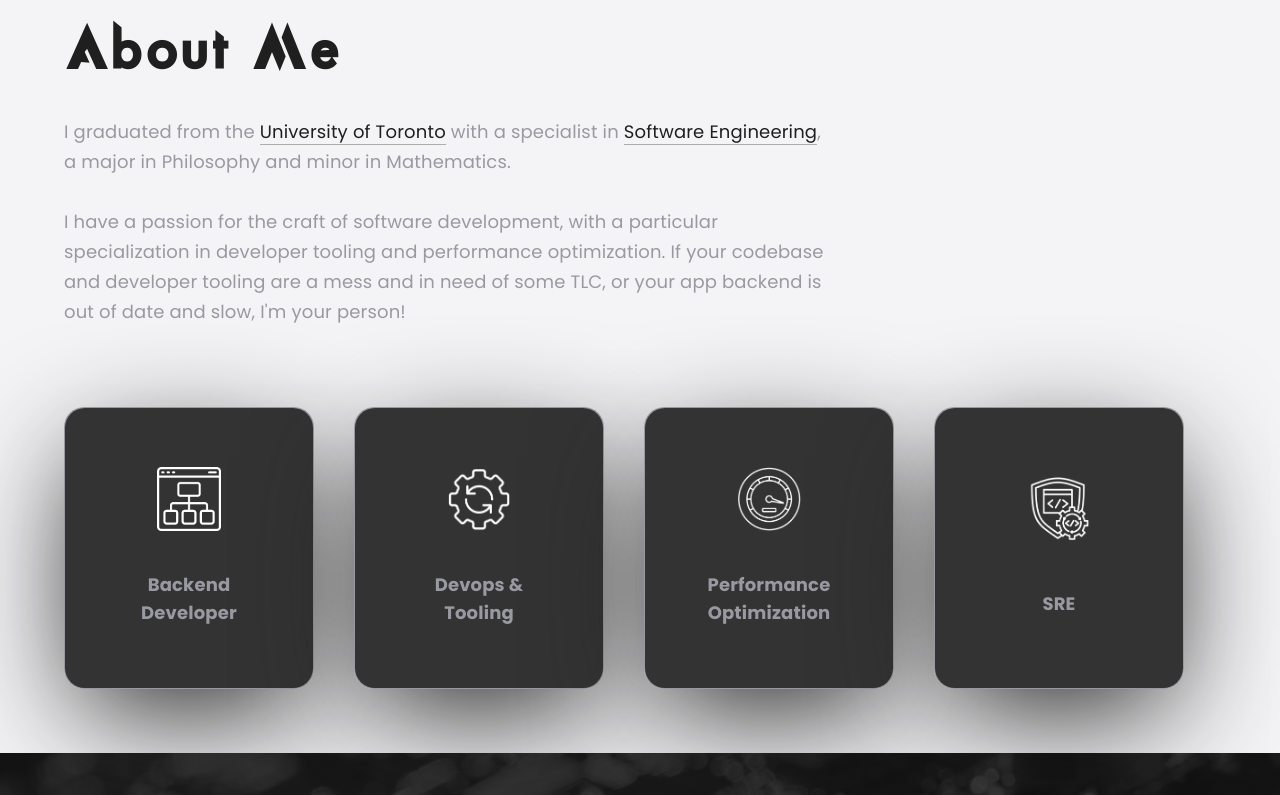
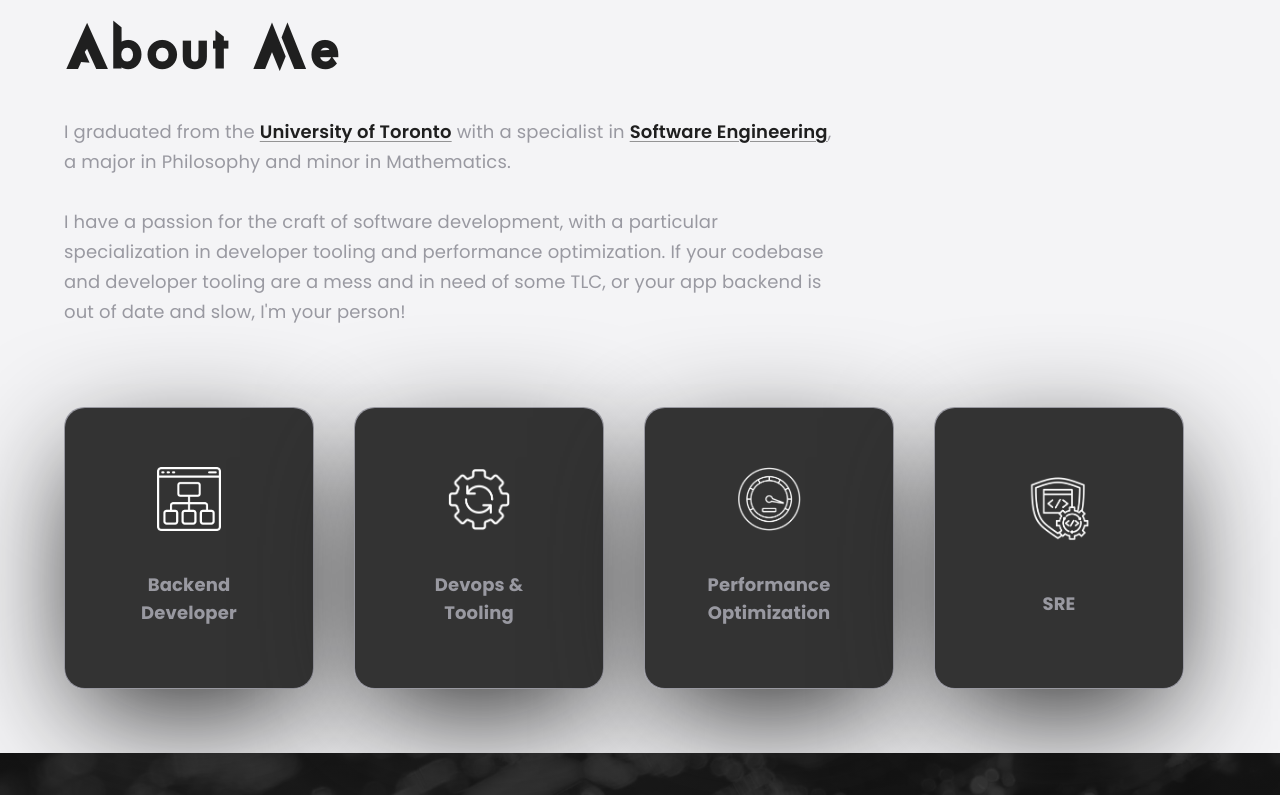
Before and after one commit to mscrivo/personal-website, a React (Vite) app: page / in a window 1280 px wide. Shown: the part 845-1640 px from the top of the page. Built offline with nearby package versions, Linux system fonts and the light colour scheme.

Commit message:
style: make links clearly clickable
Add underlined link styles with stronger hover states: brighten and
underline the Contact card and Footer links (previously plain text on
dark backgrounds), and upgrade .inline-link from a faint border to a
proper underline.

```diff
--- a/src/components/Contact.jsx
+++ b/src/components/Contact.jsx
@@ -25,13 +25,19 @@ const Contact = () => {
             href="https://www.linkedin.com/in/michaelscrivo/"
             target="_blank"
             rel="noreferrer"
+            className="link-bright"
           >
             LinkedIn
           </a>
         </span>
         <span className={`${styles.sectionSubText} flex items-center gap-2`}>
           <SiKeybase className="text-[24px]" />
-          <a href="https://keybase.io/mscrivo" target="_blank" rel="noreferrer">
+          <a
+            href="https://keybase.io/mscrivo"
+            target="_blank"
+            rel="noreferrer"
+            className="link-bright"
+          >
             Keybase
           </a>
         </span>
@@ -41,7 +47,7 @@ const Contact = () => {
             href="https://bsky.app/profile/michaelscrivo.com"
             target="_blank"
             rel="noreferrer"
-            className="font-sans"
+            className="font-sans link-bright"
           >
             @michaelscrivo.com
           </a>
--- a/src/components/Footer.jsx
+++ b/src/components/Footer.jsx
@@ -9,6 +9,7 @@ const Footer = () => {
             href="https://github.com/shaqdeff/Portfolio-Template"
             target="_blank"
             rel="noreferrer"
+            className="link-bright"
           >
             Shaquille Ndunda
           </a>
--- a/src/index.css
+++ b/src/index.css
@@ -331,18 +331,44 @@ html {
   width: 70%;
 }
 
+/* Inline links on light backgrounds (About, Experience). */
 .inline-link {
   color: #1f1f1f;
-  text-decoration: none;
-  border-bottom: 1px solid rgba(41, 41, 41, 0.35);
+  font-weight: 600;
+  text-decoration: underline;
+  text-decoration-color: rgba(31, 31, 31, 0.45);
+  text-decoration-thickness: 1px;
+  text-underline-offset: 3px;
   transition:
     color 0.2s ease,
-    border-color 0.2s ease;
+    text-decoration-color 0.2s ease,
+    text-decoration-thickness 0.2s ease;
 }
 
 .inline-link:hover {
-  color: #292929;
-  border-color: rgba(41, 41, 41, 0.8);
+  color: #000;
+  text-decoration-color: currentColor;
+  text-decoration-thickness: 2px;
+}
+
+/* Links on dark backgrounds (Contact card, Footer): brighter than the
+   surrounding body text and underlined so they read as clickable. */
+.link-bright {
+  color: #d4d4d8;
+  text-decoration: underline;
+  text-decoration-color: rgba(212, 212, 216, 0.5);
+  text-decoration-thickness: 1px;
+  text-underline-offset: 3px;
+  transition:
+    color 0.2s ease,
+    text-decoration-color 0.2s ease,
+    text-decoration-thickness 0.2s ease;
+}
+
+.link-bright:hover {
+  color: #fff;
+  text-decoration-color: currentColor;
+  text-decoration-thickness: 2px;
 }
 
 .nav-shell {
```
